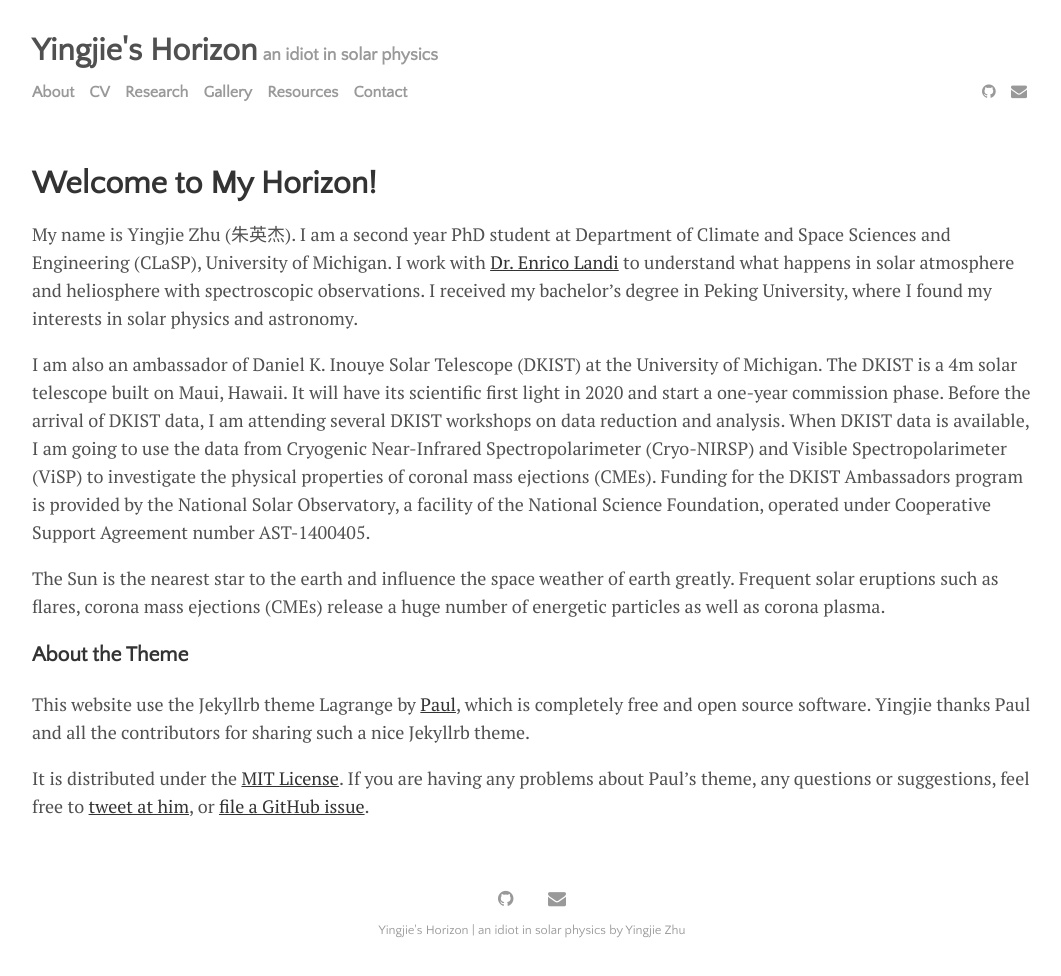
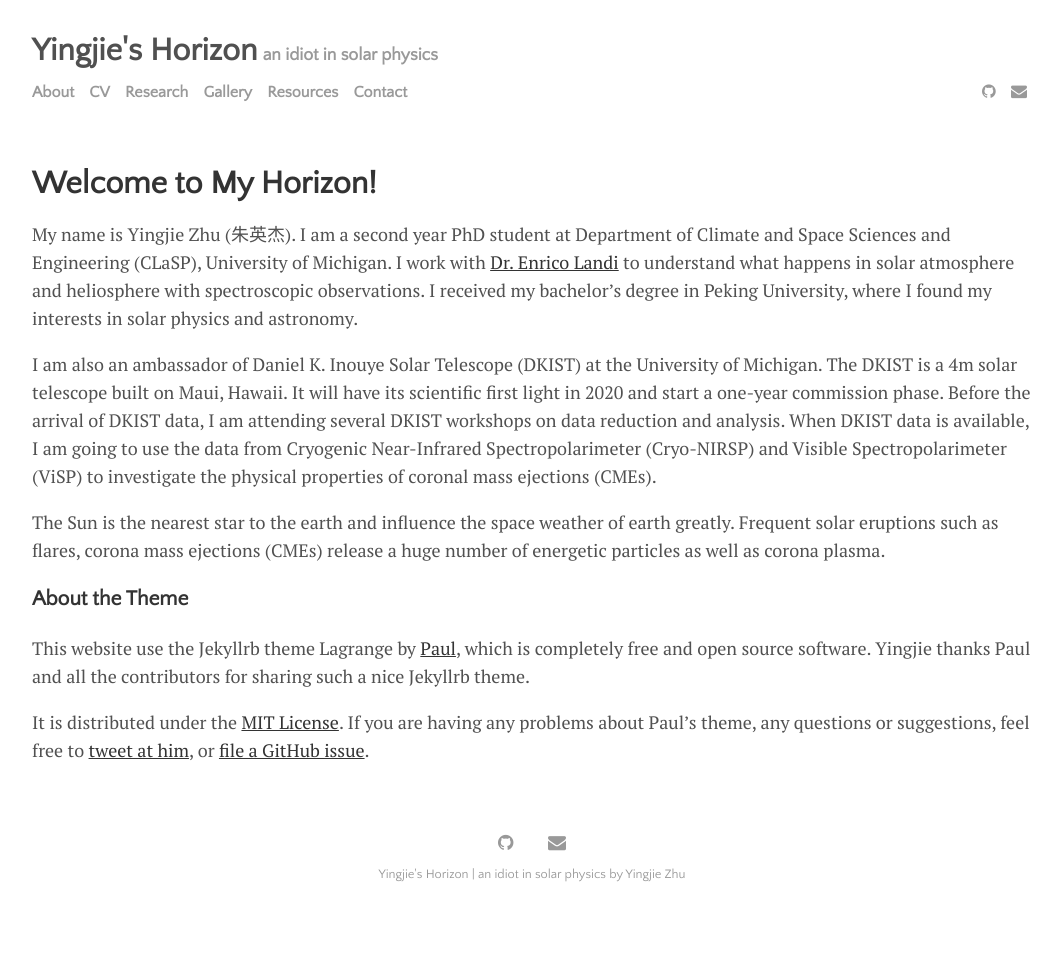
Before and after one commit to yjzhu-solar/yjzhu-solar.github.io, a Jekyll site: the page built from menu/about.md, in a window 1280 px wide. Shown: the whole page, without its empty margins (108-1169 px from the left). Built offline with Jekyll 4.4.1, drawn with Linux system fonts in a browser that asks for light colours; after the commit the page ends 920 px from its top, so only the background shows below that.

Commit message:
update pdf

```diff
--- a/menu/about.md
+++ b/menu/about.md
@@ -6,8 +6,7 @@ redirect_from: /
 
 My name is Yingjie Zhu (朱英杰). I am a second year PhD student at Department of Climate and Space Sciences and Engineering (CLaSP), University of Michigan. I work with [Dr. Enrico Landi](https://clasp.engin.umich.edu/people/enrico-landi/){:target="_blank"} to understand what happens in solar atmosphere and heliosphere with spectroscopic observations. I received my bachelor's degree in Peking University, where I found my interests in solar physics and astronomy.
 
-I am also an ambassador of Daniel K. Inouye Solar Telescope (DKIST) at the University of Michigan. The DKIST is a 4m solar telescope built on Maui, Hawaii. It will have its scientific first light in 2020 and start a one-year commission phase. Before the arrival of DKIST data, I am attending several DKIST workshops on data reduction and analysis. When DKIST data is available, I am going to use the data from  Cryogenic Near-Infrared Spectropolarimeter (Cryo-NIRSP) and Visible Spectropolarimeter
-(ViSP) to investigate the physical properties of coronal mass ejections (CMEs). Funding for the DKIST Ambassadors program is provided by the National Solar Observatory, a facility of the National Science Foundation, operated under Cooperative Support Agreement number AST-1400405.
+I am also an ambassador of Daniel K. Inouye Solar Telescope (DKIST) at the University of Michigan. The DKIST is a 4m solar telescope built on Maui, Hawaii. It will have its scientific first light in 2020 and start a one-year commission phase. Before the arrival of DKIST data, I am attending several DKIST workshops on data reduction and analysis. When DKIST data is available, I am going to use the data from  Cryogenic Near-Infrared Spectropolarimeter (Cryo-NIRSP) and Visible Spectropolarimeter (ViSP) to investigate the physical properties of coronal mass ejections (CMEs).
 
 The Sun is the nearest star to the earth and influence the space weather of earth greatly. Frequent solar eruptions such as flares, corona mass ejections (CMEs) release a huge number of energetic particles as well as corona plasma.
 
```
Also changed, not shown: menu/cv.md (+3 -1 lines), 9 other files.
